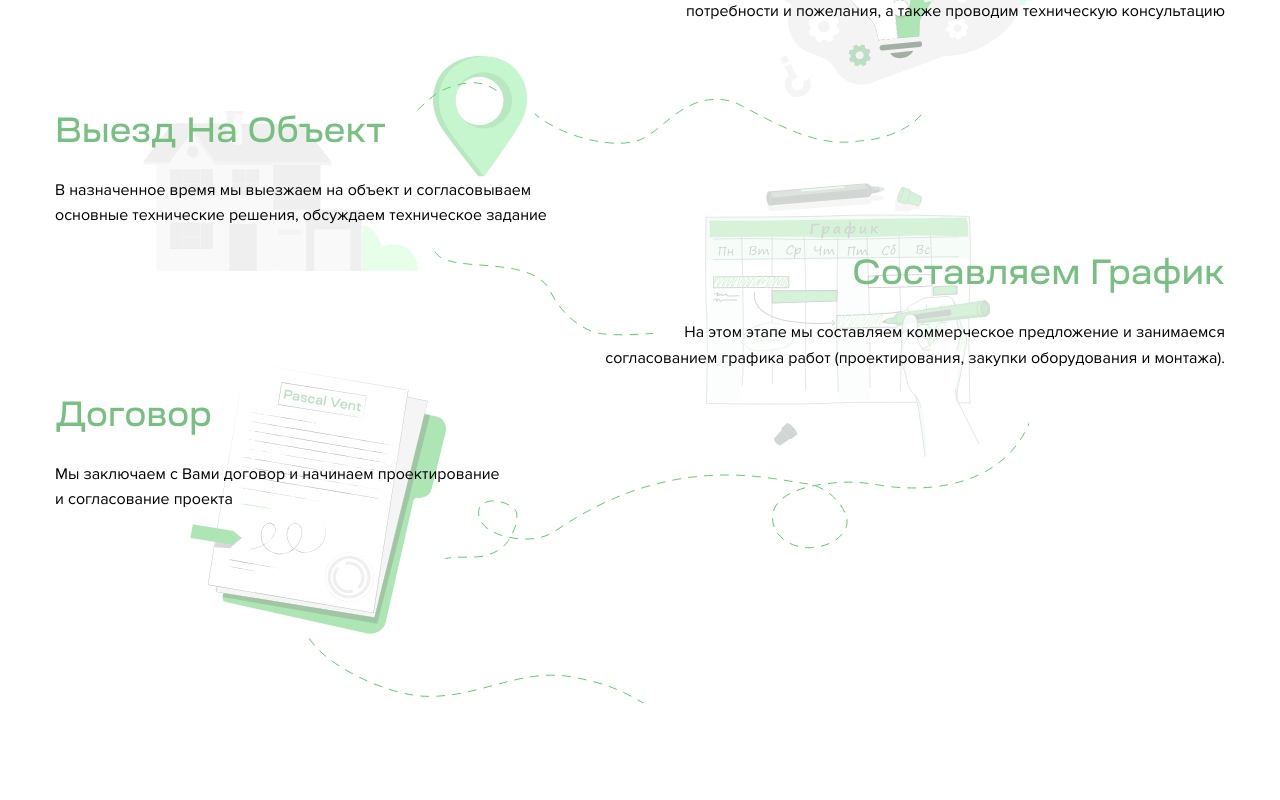
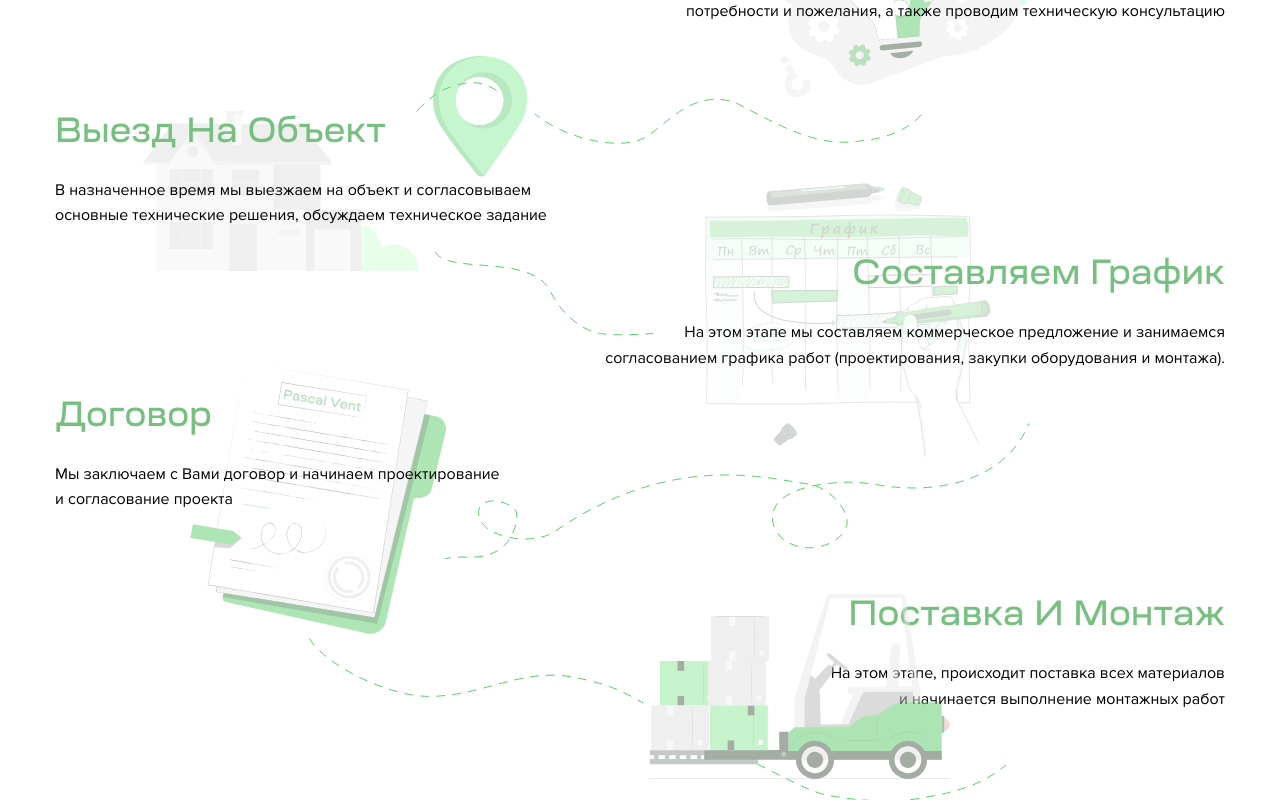
Before and after one commit to Lehano-A/fresh-air, a React (Create React App) app: page / in a window 1280 px wide. Shown: the part 5030-5830 px from the top of the page. Before the commit the page ends 5733 px from the top, so only its background shows below. Built offline with nearby package versions, Linux system fonts and the light colour scheme.

Commit message:
Добавляет компонент DeliveryInstallation

```diff
--- /dev/null
+++ b/src/components/Main/WorkScheme/Steps/DeliveryInstallation/DeliveryInstallation.tsx
@@ -0,0 +1,15 @@
+import React from 'react';
+
+function DeliveryInstallation() {
+  return (
+    <div className='work-scheme__step work-scheme__delivery-installation'>
+      <h3 className='work-scheme__subtitle'>Поставка и монтаж</h3>
+      <p className='work-scheme__text'>
+        На этом этапе, происходит поставка всех материалов и начинается
+        выполнение монтажных работ
+      </p>
+    </div>
+  );
+}
+
+export default DeliveryInstallation;
--- a/src/components/Main/WorkScheme/Steps/Steps.tsx
+++ b/src/components/Main/WorkScheme/Steps/Steps.tsx
@@ -4,6 +4,7 @@ import Consultation from './Consultation/Consultation';
 import VisitObject from './VisitObject/VisitObject';
 import Graphic from './Graphic/Graphic';
 import Contract from './Contract/Contract';
+import DeliveryInstallation from './DeliveryInstallation/DeliveryInstallation';
 
 function Steps() {
   return (
@@ -13,6 +14,7 @@ function Steps() {
       <VisitObject />
       <Graphic />
       <Contract />
+      <DeliveryInstallation />
     </div>
   );
 }
--- a/src/scss/components/_work-scheme.scss
+++ b/src/scss/components/_work-scheme.scss
@@ -206,4 +206,33 @@
       background-image: url('../../images/Components/WorkScheme/pathes/path-5.svg');
     }
   }
+
+  &__delivery-installation {
+    grid-row: 7/11;
+    grid-column: 7/ 13;
+    justify-self: self-end;
+    text-align: end;
+    width: 397px;
+    margin-top: 126px;
+
+    &::before {
+      content: '';
+      position: absolute;
+      top: -3px;
+      left: -179px;
+      width: 301px;
+      height: 189px;
+      background-image: url('../../images/Components/WorkScheme/forklift.svg');
+    }
+
+    &::after {
+      content: '';
+      position: absolute;
+      bottom: -75px;
+      left: -72px;
+      width: 250px;
+      height: 37px;
+      background-image: url('../../images/Components/WorkScheme/pathes/path-6.svg');
+    }
+  }
 }
```
